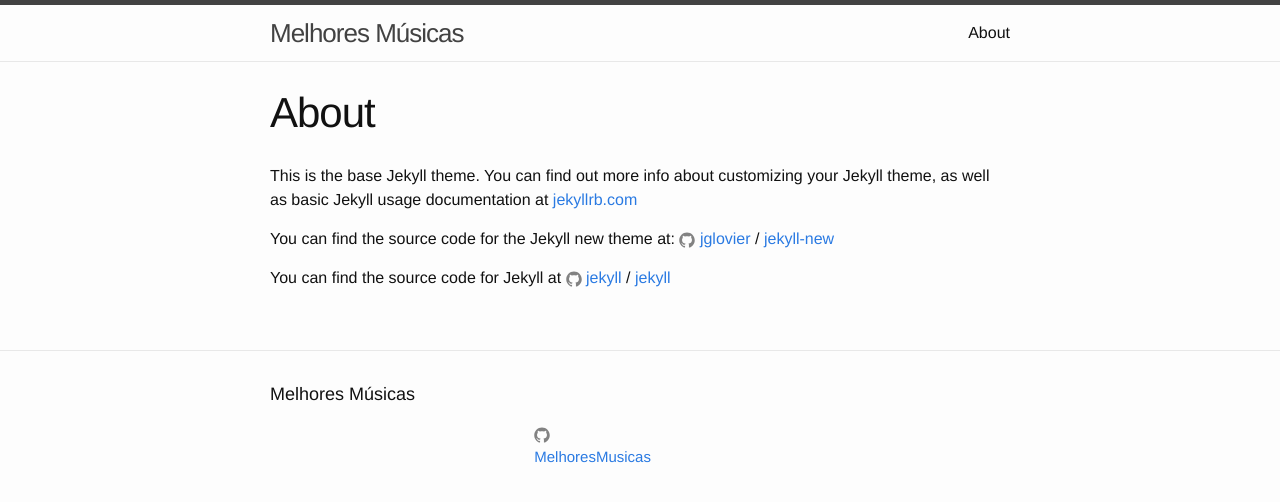
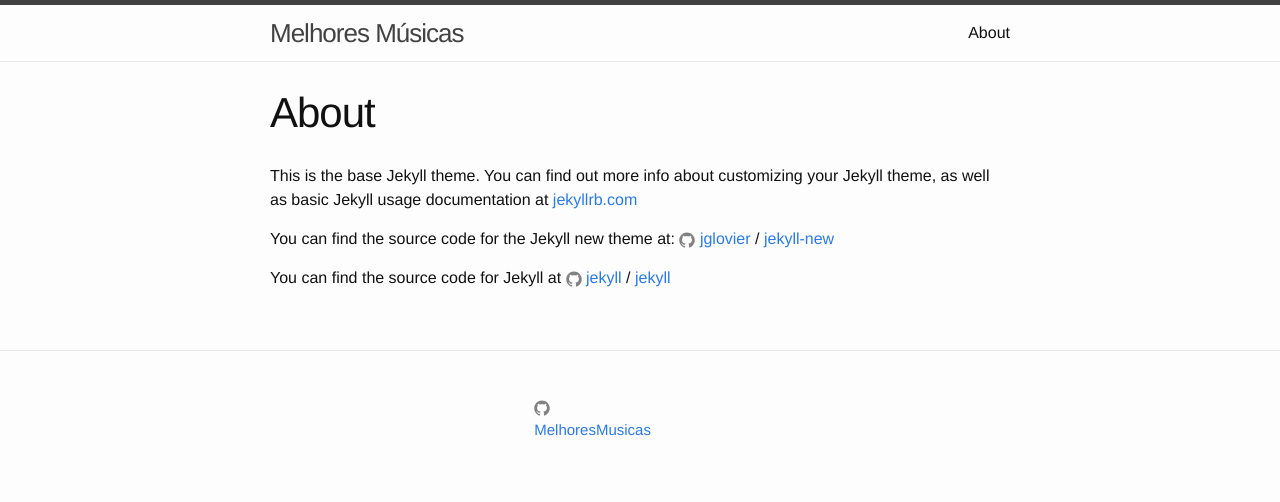
Before and after one commit to MelhoresMusicas/melhoresmusicas.github.io, a Jekyll site: the page built from about.md, in a window 1280 px wide. Shown: the top 502 px of the page. Built offline with Jekyll 4.4.1, drawn with Linux system fonts in a browser that asks for light colours.

Commit message:
hide data from index too

```diff
--- a/_includes/footer.html
+++ b/_includes/footer.html
@@ -2,7 +2,7 @@
 
   <div class="wrapper">
 
-    <h2 class="footer-heading">{{ site.title }}</h2>
+    <h2 class="footer-heading"><!-- {{ site.title }} --></h2>
 
     <div class="footer-col-wrapper">
       <div class="footer-col footer-col-1">
--- a/index.html
+++ b/index.html
@@ -4,13 +4,9 @@ layout: default
 
 <div class="home">
 
-  <h1 class="page-heading">Posts</h1>
-
   <ul class="post-list">
     {% for post in site.posts %}
       <li>
-        <span class="post-meta">{{ post.date | date: "%b %-d, %Y" }}</span>
-
         <h2>
           <a class="post-link" href="{{ post.url | prepend: site.baseurl }}">{{ post.title }}</a>
         </h2>
@@ -18,6 +14,4 @@ layout: default
     {% endfor %}
   </ul>
 
-  <p class="rss-subscribe">subscribe <a href="{{ "/feed.xml" | prepend: site.baseurl }}">via RSS</a></p>
-
 </div>
```
